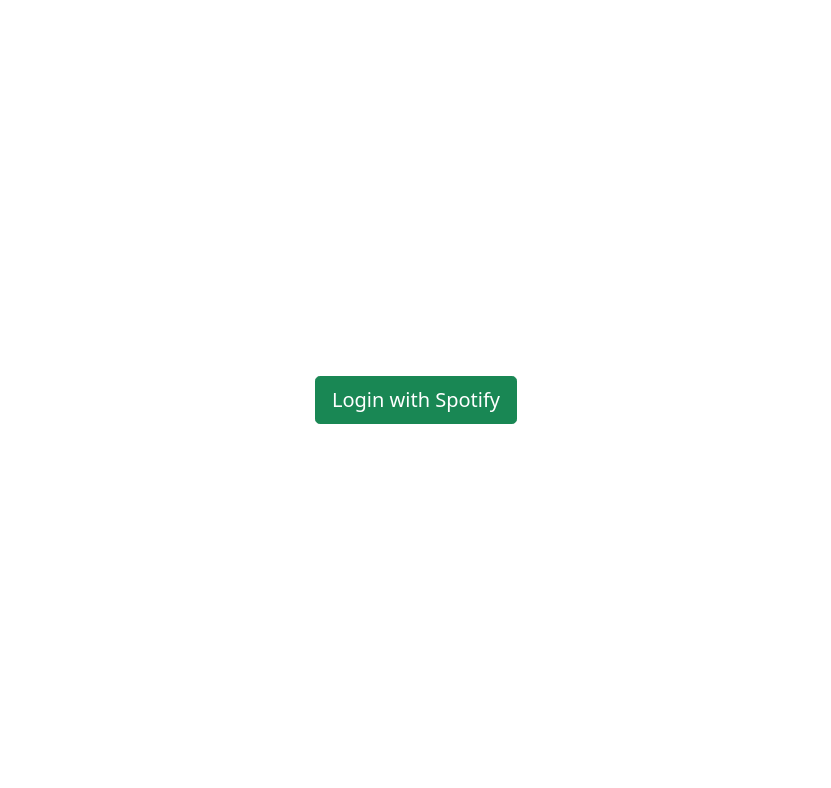
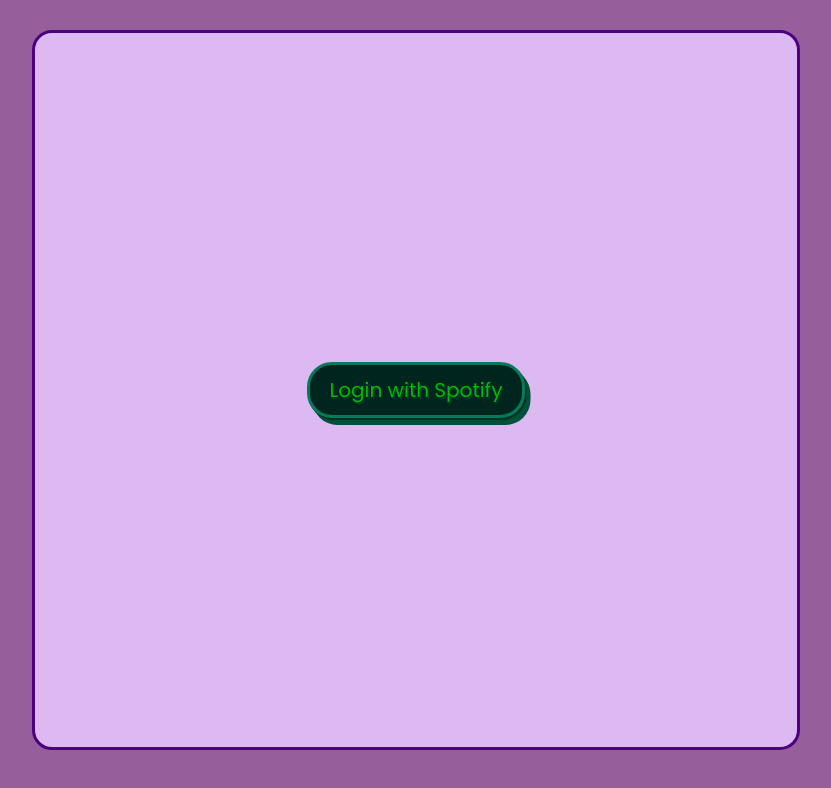
Before and after one commit to jAdelaide/React_MusicApp, a React (Create React App) app in the folder noyse/: page / in a window 1280 px wide. Shown: the top 788 px of the page, without its empty margins (224-1055 px from the left). Built offline with nearby package versions, Linux system fonts and the light colour scheme; what spotify-web-api-node would draw is missing.

Commit message:
Styling and layout

```diff
--- a/noyse/public/index.html
+++ b/noyse/public/index.html
@@ -24,7 +24,7 @@
       work correctly both with client-side routing and a non-root public URL.
       Learn how to configure a non-root public URL by running `npm run build`.
     -->
-    <title>React App</title>
+    <title>Noys:E</title>
   </head>
   <body>
     <noscript>You need to enable JavaScript to run this app.</noscript>
--- a/noyse/src/App.js
+++ b/noyse/src/App.js
@@ -1,4 +1,5 @@
 import 'bootstrap/dist/css/bootstrap.min.css';
+import './index.css';
 import Login from './Login';
 import Dashboard from './Dashboard';
 
--- a/noyse/src/Dashboard.js
+++ b/noyse/src/Dashboard.js
@@ -74,8 +74,9 @@
     return (
         <Container
             className= 'd-flex flex-column py-2'
-            style= {{ height: "100vh" }}
+            style= {{ height: "90vh" }}
         >
+            <h1>Noys:E</h1>
             <Form.Control
                 type= 'search'
                 placeholder= 'Search Songs/Artists'
@@ -86,7 +87,6 @@
                 className= 'flex-grow-1 my-2'
                 style= {{ overflowY: 'auto'}}
             >
-                <h2>Songs:</h2>
                 { searchResults.map( track => (
                     <TrackSearchResult
                         track= { track }
--- a/noyse/src/Login.js
+++ b/noyse/src/Login.js
@@ -9,7 +9,7 @@
         <div>
             <Container
             className= "d-flex justify-content-center align-items-center"
-            style= {{ minHeight: "100vh" }}>
+            style= {{ minHeight: "90vh" }}>
                 <a
                 className= "btn btn-success btn-lg"
                 href= { AUTH_URL }>
--- /dev/null
+++ b/noyse/src/index.css
@@ -0,0 +1,60 @@
+@import url('https://fonts.googleapis.com/css2?family=Poppins:wght@300;400&display=swap');
+
+* {
+  box-sizing: border-box;
+  margin: 0;
+  padding: 0;
+}
+
+body {
+  font-family: 'Poppins';
+  color: indigo;
+  background-color: rgb(150, 95, 155);
+}
+
+h1 {
+  text-shadow: rgb(218, 101, 218) 2.5px 2px;
+}
+
+.container {
+  max-width: 60vw;
+  /* max-width: 700px; */
+  margin: 30px auto;
+  overflow: auto;
+  min-height: 300px;
+  background-color: rgb(220, 185, 240);
+  border: 3px solid ;
+  padding: 30px;
+  border-radius: 20px;
+}
+
+.btn {
+  display: inline-block;
+  background: rgb(0, 37, 30);
+  color: rgb(0, 185, 0);
+  border: none;
+  padding: 10px 20px;
+  margin: 5px;
+  border: 3px solid rgb(0, 124, 93);
+  border-radius: 25px;
+  cursor: pointer;
+  text-decoration: none;
+  font-size: 20px;
+  font-family: inherit;
+  text-shadow: rgb(0, 60, 45) 1.5px 1.5px;
+  box-shadow: rgb(0, 50, 30) 1.5px 2px, rgb(0, 80, 60) 5.5px 7px;
+}
+
+.btn:hover {
+  transform: scale(0.9);
+  border: 3px solid rgb(0, 50, 30);
+  box-shadow: rgb(0, 148, 89) 1.5px 2px, rgb(0, 80, 60) 5.5px 7px;
+}
+
+.btn:focus {
+  transform: scale(0.8);
+}
+
+img {
+  margin-right: 10px
+}
```
